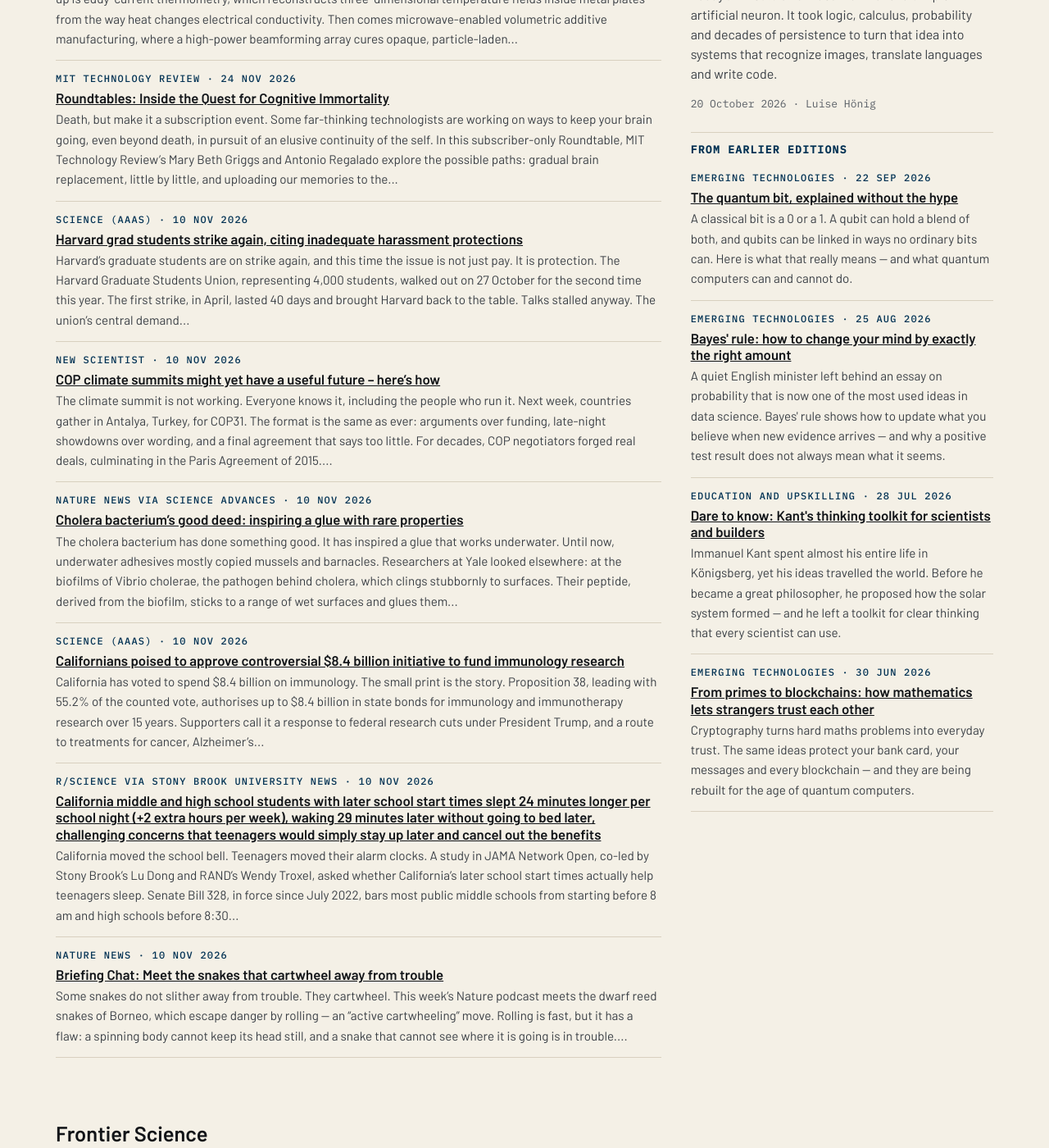
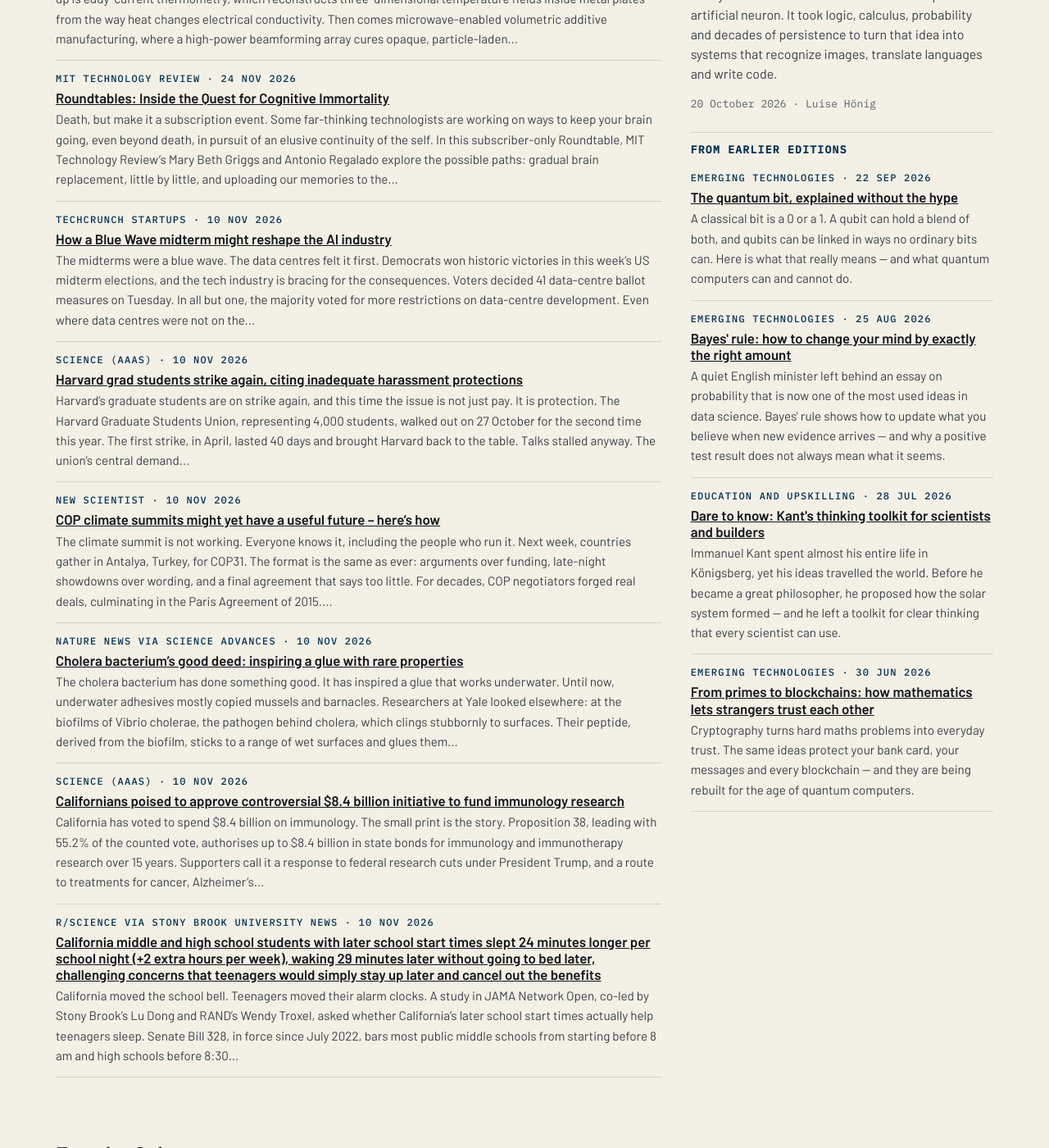
Before and after one commit to katz-news/katz.news, a Jekyll site: the page built from index.html, in a window 1280 px wide and 1400 px high, scrolled down 535 px. Shown: the whole window at 82% size. Built offline with Jekyll 4.4.1, drawn with Linux system fonts in a browser that asks for light colours.

Commit message:
Publish 2026-11-07

```diff
--- a/_data/build.yml
+++ b/_data/build.yml
@@ -1 +1 @@
-published_at: 2026-11-07T18:40:22Z
+published_at: 2026-11-07T18:41:19Z
--- /dev/null
+++ b/_posts/briefs/2026-11-07-how-a-blue-wave-midterm-might-reshape-the-ai-industry.md
@@ -0,0 +1,17 @@
+---
+published: true
+title: How a Blue Wave midterm might reshape the AI industry
+date: 2026-11-10
+section: entrepreneurship
+source_name: TechCrunch Startups
+source_url: https://techcrunch.com/podcast/how-a-blue-wave-midterm-might-reshape-the-ai-industry/
+---
+The midterms were a blue wave. The data centres felt it first.
+
+Democrats won historic victories in this week's US midterm elections, and the tech industry is bracing for the consequences. Voters decided 41 data-centre ballot measures on Tuesday. In all but one, the majority voted for more restrictions on data-centre development.
+
+Even where data centres were not on the ballot, they dominated the debate. Newly elected Democratic governors and members of Congress are likely to back further regulation, and Big Tech can expect more government scrutiny. OpenAI is already trying to rebrand the data centre.
+
+The Equity podcast also covers the week's other tech news: Google's first satellite data centre, layoffs at Canva and Squarespace, Marvell's $115 billion purchase of Lumentum, and CrowdStrike's acquisition of two AI security startups.
+
+Conclusion: the election is not a policy, but rather a power cut — and the AI industry just felt the switch flip.
```
